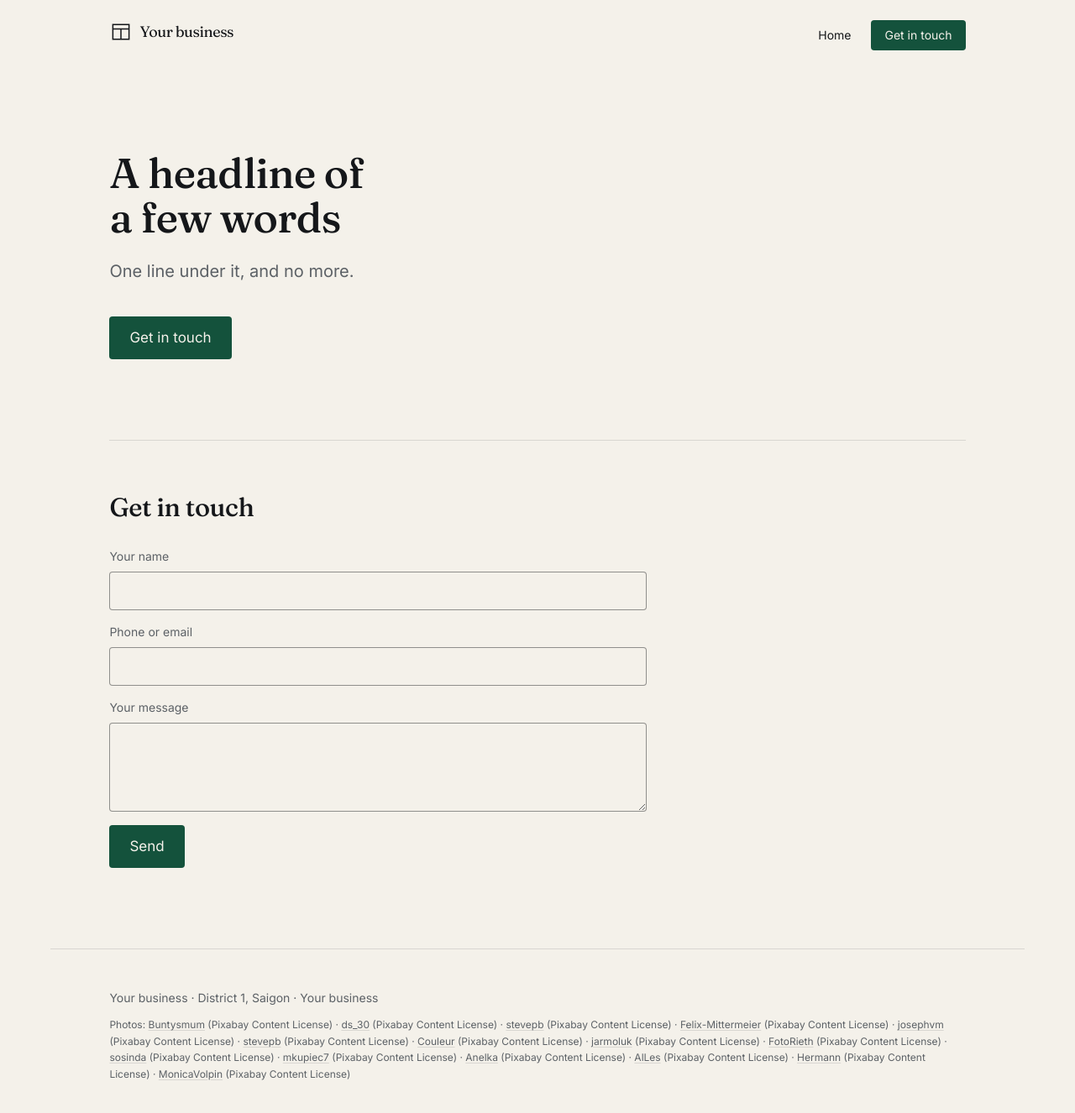
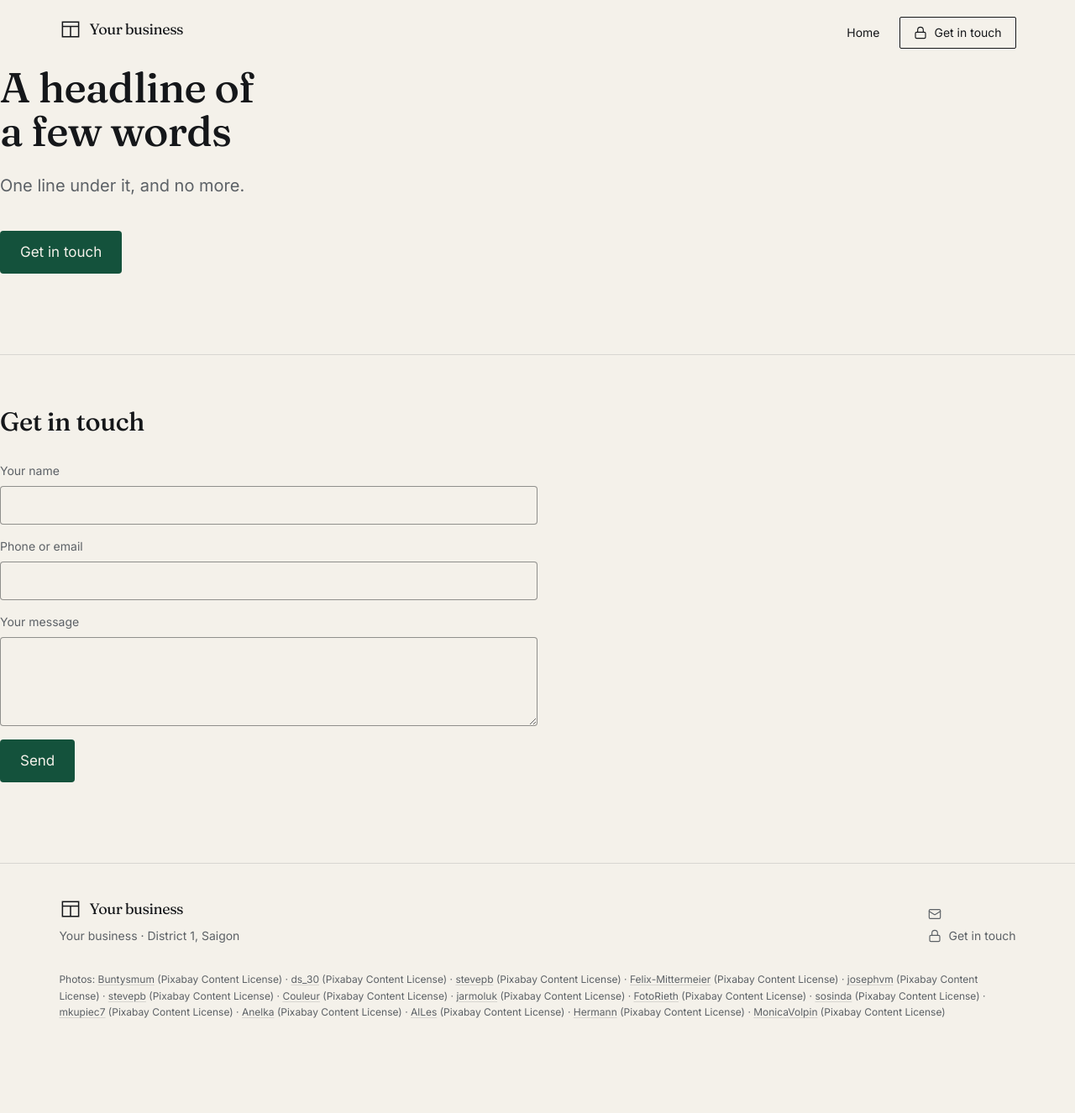
Before and after one commit to ThanhNV121097/project-065a17ca, a React (Vite) app in the folder code/frontend/: page / in a window 1280 px wide. Shown: the top 1326 px of the page at 84% size. After the commit the page ends 1256 px from the top, so only its background shows below. Built offline with nearby package versions, Linux system fonts and the light colour scheme.

Commit message:
design: the shell — header, phone menu, footer

```diff
--- a/code/frontend/src/App.tsx
+++ b/code/frontend/src/App.tsx
@@ -1,75 +1,99 @@
-import { useState } from "react";
-import { Link, Route, Routes } from "react-router-dom";
-import { T, useList, useContent } from "./editable";
+import { useEffect, useState } from "react";
+import { Link, Route, Routes, useLocation } from "react-router-dom";
+import { T, useContent } from "./editable";
 import Home from "./pages/Home";
+import Login from "./pages/Login";
+import CmsProducts from "./pages/CmsProducts";
+import CmsNewProduct from "./pages/CmsNewProduct";
 import Logo from "./components/Logo";
 import MenuToggle from "./components/MenuToggle";
-import ContactDock from "./components/ContactDock";
+import MobileMenu from "./components/MobileMenu";
 import PhotoCredits from "./components/PhotoCredits";
-import { DirectionShelf, DirectionWindow } from "./directions";
+import Icon from "./components/Icon";
+import { PageViews } from "./site";
+import { useSession } from "./lib/session";
 
 /**
- * The shell the design replaces.
- *
- * This file is a placeholder so the scaffold builds and runs before the
- * design exists. The team rewrites it and adds components under
- * src/components/; what must stay is the rule every component follows: the
- * words come from content.json through <T/>, the colours from theme.css.
- *
- * The site has pages, not only a home page: each is a file in src/pages/ and
- * a <Route> below, sharing the header and footer. The footer keeps
- * <PhotoCredits/>: the stock photos' credits, which their licences ask for.
+ * Shopfront. Three screens the owner asked for: the public catalogue, the
+ * sign-in, and the CMS behind it — the CMS in its own application shell, with
+ * no marketing header and no footer.
  */
 export default function App() {
-  // The direction pages are not part of the site: they render alone, outside
-  // the shell that draws the header and the footer. Both are deleted once the
-  // owner has chosen a direction.
   return (
-    <Routes>
-      <Route path="/directions-1" element={<DirectionShelf />} />
-      <Route path="/directions-2" element={<DirectionWindow />} />
-      <Route path="*" element={<Shell />} />
-    </Routes>
+    <>
+      <PageViews />
+      <Routes>
+        <Route path="/cms" element={<CmsProducts />} />
+        <Route path="/cms/new" element={<CmsNewProduct />} />
+        <Route path="*" element={<Shell />} />
+      </Routes>
+    </>
   );
 }
 
 function Shell() {
-  const links = useList<{ label: string; href: string }>("nav.links");
   const name = useContent("site.name");
-  // The CTA's own target, from content.json. It used to be href="#contact"
-  // written into the JSX while `nav.cta.href` sat in the file unread — so a
-  // design that moved contact onto a page of its own changed the key, nothing
-  // read it, and the header's one button scrolled nowhere. A key nothing reads
-  // is worse than a missing key: it looks answered.
-  const cta = useContent("nav.cta.href") || "/";
+  const session = useSession();
   const [open, setOpen] = useState(false);
+  const { pathname } = useLocation();
+  useEffect(() => {
+    setOpen(false);
+    window.scrollTo(0, 0);
+  }, [pathname]);
+
+  const to = session ? "/cms" : "/login";
   return (
-    <div className="min-h-screen bg-ground text-ink font-body">
-      <header className="mx-auto max-w-page px-[var(--gutter)] py-6 flex items-center justify-between">
+    <div className="flex min-h-screen flex-col bg-ground text-ink font-body">
+      <header className="relative z-50 flex items-center justify-between px-[var(--gutter)] py-5">
         <Link to="/" aria-label={name}><Logo /></Link>
-        <nav className="hidden lg:flex items-center gap-6 text-sm">
-          {links.map((l, i) => <T key={i} k={`nav.links.${i}.label`} as="a" href={l.href} />)}
-          <T k="nav.cta.label" as="a" href={cta} className="rounded bg-accent px-4 py-2 text-accent-ink" />
+        <nav className="hidden items-center gap-6 text-sm lg:flex">
+          <T k="nav.links.0.label" as={Link as never} {...{ to: "/" }} className="hover:text-accent" />
+          <Link to={to} data-testid="header-cms"
+            className="inline-flex items-center gap-2 rounded-[var(--radius-sm)] border border-ink px-4 py-2 hover:bg-ink hover:text-ground">
+            <Icon name="lock" size={16} />
+            <span className="whitespace-nowrap"><T k={session ? "nav.cms.label" : "nav.cta.label"} /></span>
+          </Link>
         </nav>
         <div className="flex items-center gap-1 lg:hidden">
           <MenuToggle open={open} onToggle={() => setOpen((o) => !o)} />
         </div>
       </header>
-      {open && (
-        <nav className="fixed inset-0 top-[88px] z-40 flex flex-col gap-6 bg-ground px-[var(--gutter)] py-10 text-2xl lg:hidden">
-          {links.map((l, i) => <T key={i} k={`nav.links.${i}.label`} as="a" href={l.href} />)}
-        </nav>
-      )}
-      <main className="mx-auto max-w-page px-[var(--gutter)] py-24">
+
+      <MobileMenu open={open} onClose={() => setOpen(false)}>
+        <Link to="/" className="text-2xl font-display"><T k="nav.links.0.label" /></Link>
+        <Link to={to} className="inline-flex items-center gap-2 text-2xl font-display">
+          <Icon name="lock" size={20} />
+          <T k={session ? "nav.cms.label" : "nav.cta.label"} />
+        </Link>
+      </MobileMenu>
+
+      <main className="flex-1">
         <Routes>
           <Route path="/" element={<Home />} />
+          <Route path="/login" element={<Login />} />
+          <Route path="*" element={<Home />} />
         </Routes>
       </main>
-      <footer className="mx-auto max-w-page px-[var(--gutter)] py-12 text-sm text-ink-soft border-t border-line">
-        <T k="footer.line" /> · {name}
-        <PhotoCredits className="mt-3" />
+
+      <footer className="mt-24 border-t border-line px-[var(--gutter)] py-10 text-sm text-ink-soft">
+        <div className="flex flex-col gap-6 lg:flex-row lg:items-end lg:justify-between">
+          <div className="flex flex-col gap-2">
+            <Logo />
+            <T k="footer.line" as="p" className="max-w-[42ch]" />
+          </div>
+          <ul className="flex flex-col gap-2">
+            <li className="flex items-center gap-2">
+              <Icon name="mail" size={16} />
+              <T k="contact.email" as="a" href={`mailto:${useContent("contact.email")}`} className="hover:text-accent" />
+            </li>
+            <li className="flex items-center gap-2">
+              <Icon name="lock" size={16} />
+              <Link to={to} className="hover:text-accent"><T k={session ? "nav.cms.label" : "nav.cta.label"} /></Link>
+            </li>
+          </ul>
+        </div>
+        <PhotoCredits className="mt-8" />
       </footer>
-      <ContactDock />
     </div>
   );
 }
```
